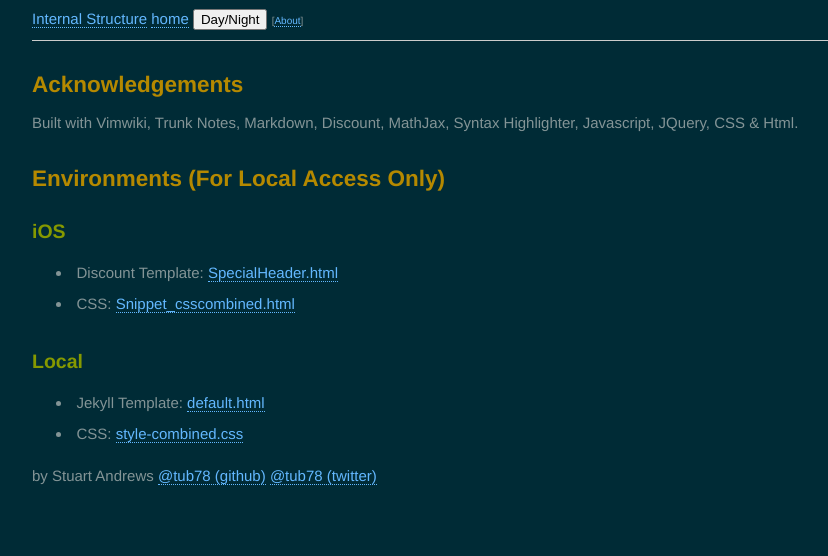
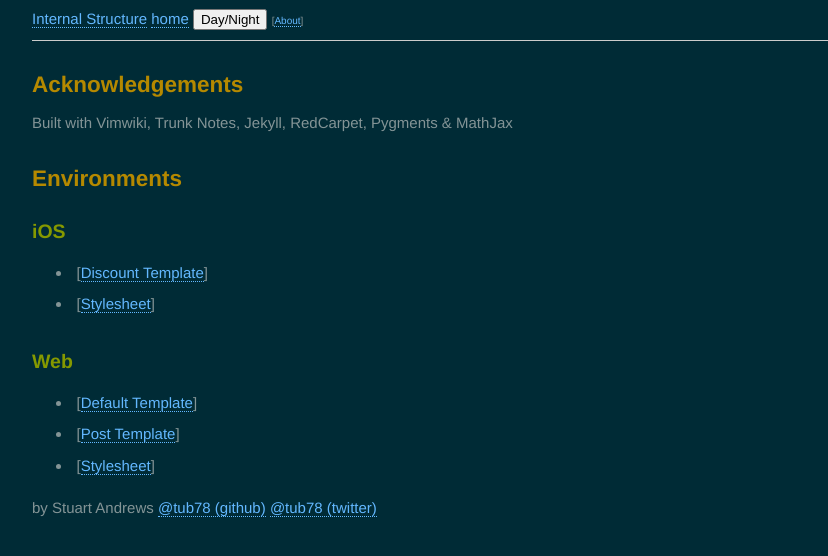
Before and after one commit to tub78/tub78.github.com, a Jekyll site: the page built from about.md, in a window 1280 px wide. Shown: the top 556 px of the page, without its empty margins (118-946 px from the left). Built offline with Jekyll 4.4.1, drawn with Linux system fonts in a browser that asks for light colours; nearby versions of some CDN libraries; Markdown is read by kramdown in place of the engine named in the settings.

Commit message:
Link to GH templates; Minor edits

```diff
--- a/about.md
+++ b/about.md
@@ -2,7 +2,6 @@
 layout: default
 title: About This Blog
 description:
-tags: [VimWiki, TrunkNotes, Markdown, Discount, MathJax, SyntaxHighlighter, Javascript, JQuery, Css, Html]
 comments: true
 analytics: true
 TNTitle: About-This-Blog
@@ -25,15 +24,23 @@ TNTags: VimWiki, TrunkNotes, Markdown, Discount, MathJax, SyntaxHighlighter, Jav
 
 ## Acknowledgements
 
-Built with Vimwiki, Trunk Notes, Markdown, Discount, MathJax, Syntax Highlighter, Javascript, JQuery, CSS & Html.
+Built with Vimwiki, Trunk Notes, Jekyll, RedCarpet, Pygments & MathJax
 
-## Environments (For Local Access Only)
+## Environments
 ### iOS
 
- * Discount Template: [SpecialHeader.html](file:///Users/stu/Desktop/Dropbox/Documents/TrunkNotes/Html/SpecialHeader.html)
- * CSS: [Snippet_csscombined.html](file:///Users/stu/Desktop/Dropbox/Documents/TrunkNotes/Html/Snippet_csscombined.html)
+ * [[Discount Template][TNDiscount_Template]]
+ * [[Stylesheet][TNStylesheet]]
 
-### Local
+[TNDiscount_Template]: http://github.com/tub78/TrunkNotes/Html/SpecialHeader.html
+[TNStylesheet]: http://github.com/tub78/TrunkNotes/Html/Snippet_csscombined.html
 
- * Jekyll Template: [default.html](file:///Users/stu/Desktop/Dropbox/Documents/TrunkNotes/tub78.github.com/_layouts/default.html)
- * CSS: [style-combined.css](file:///Users/stu/Desktop/Dropbox/Documents/TrunkNotes/tub78.github.com/css/style-combined.css)
+### Web
+
+ * [[Default Template][Default_Template]]
+ * [[Post Template][Post_Template]]
+ * [[Stylesheet][Stylesheet]]
+
+[Default_Template]: https://github.com/tub78/tub78.github.com/blob/master/_layouts/default.html
+[Post_Template]: https://github.com/tub78/tub78.github.com/blob/master/_layouts/post.html
+[Stylesheet]: https://github.com/tub78/tub78.github.com/blob/master/css/style-combined.css
```
Also changed, not shown: _posts/2011-06-10-Wiki-Graph.md (+1 -1 lines).
